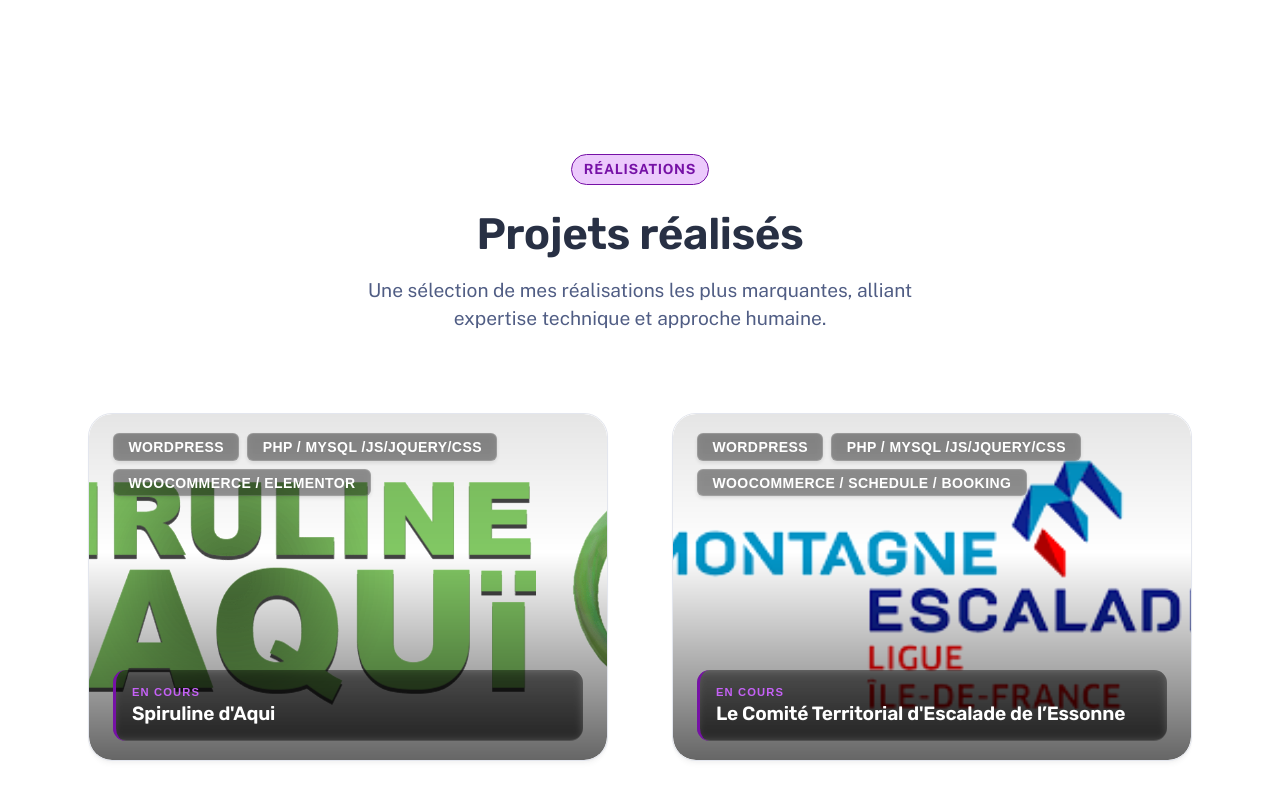
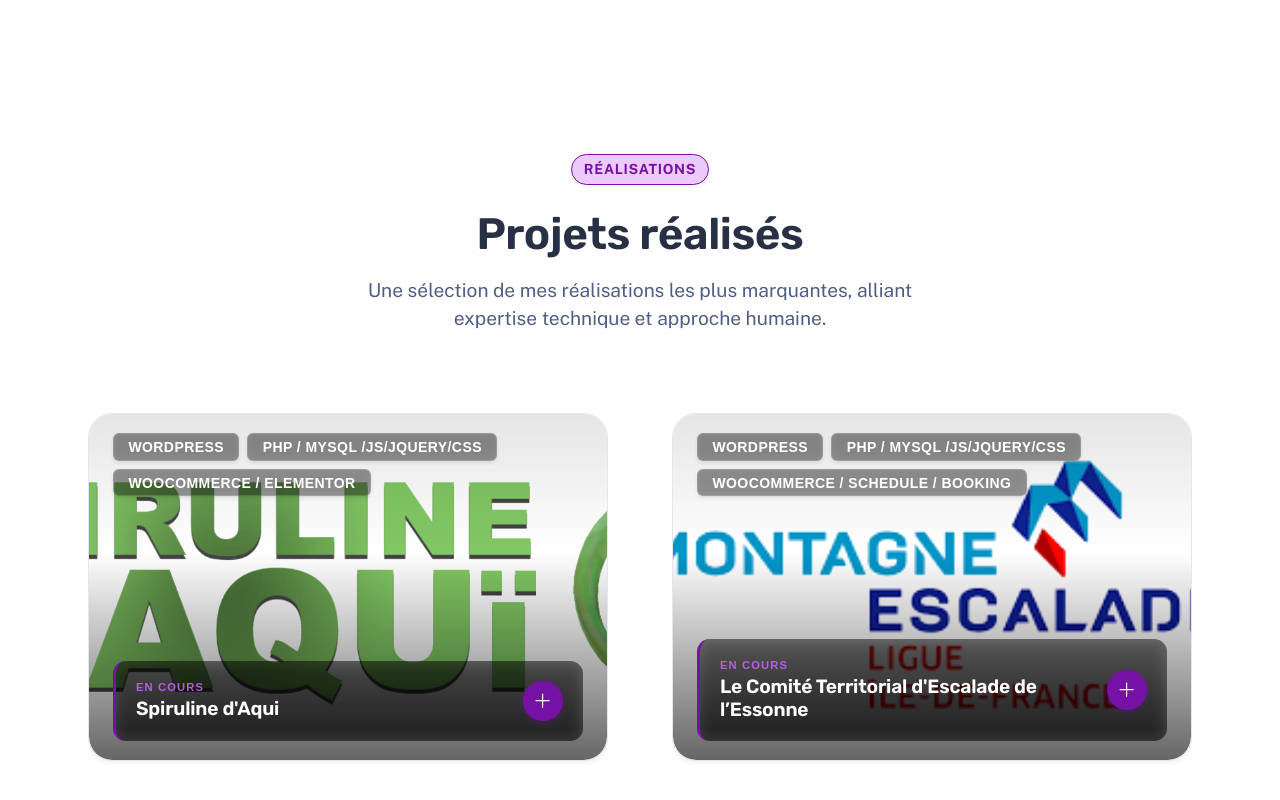
Before and after one commit to MuratFlorent/my-portfolio, an Astro site: page / in a window 1280 px wide. Shown: the part 1990-2790 px from the top of the page. Built offline with nearby package versions, Linux system fonts and the light colour scheme; Astro itself is replaced by a stand-in of ours.

Commit message:
- Refonte des cartes projet pour une aération optimale et une meilleure lisibilité responsive. - Amélioration de la hiérarchie visuelle et ajout d'un indicateur d'action interactif.

```diff
--- a/src/components/IconPaths.ts
+++ b/src/components/IconPaths.ts
@@ -49,4 +49,5 @@
 	'graduation-cap': `<path fill="none" stroke-linecap="round" stroke-linejoin="round" stroke-width="16" d="M224 104v64a8 8 0 0 1-8 8H40a8 8 0 0 1-8-8v-64l96-48ZM32 104l96 48 96-48M128 152v64"/>`,
 	users: `<path fill="none" stroke-linecap="round" stroke-linejoin="round" stroke-width="16" d="M160 80a40 40 0 1 1-40-40 40 40 0 0 1 40 40Zm40 128a56 56 0 0 0-112 0m24-112a32 32 0 1 1-32-32 32 32 0 0 1 32 32Zm24 112a48 48 0 0 0-96 0"/>`,
 	phone: `<path fill="none" stroke-linecap="round" stroke-linejoin="round" stroke-width="16" d="m88 48 32 32-24 24a104.2 104.2 0 0 0 48 48l24-24 32 32-24 24a31.9 31.9 0 0 1-45.2 0L88 141.2A111.9 111.9 0 0 1 42.8 96a31.9 31.9 0 0 1 0-45.2Z"/>`,
+	plus: `<path fill="none" stroke-linecap="round" stroke-linejoin="round" stroke-width="16" d="M40 128h176m-88-88v176"/>`,
 };
--- a/src/components/PortfolioPreview.astro
+++ b/src/components/PortfolioPreview.astro
@@ -1,5 +1,6 @@
 ---
 import type { CollectionEntry } from 'astro:content';
+import Icon from './Icon.astro';
 
 interface Props {
 	project: CollectionEntry<'work'>;
@@ -17,8 +18,6 @@
 		status: data.status === 'in_progress' ? 'En cours' : 'Projet terminé',
 		tags: data.tags,
 		description: data.description,
-		// On pourrait extraire plus de données si le markdown était parsé ici,
-		// mais pour l'instant on se base sur le schema
 	})}
 >
 	<span class="card-image-container">
@@ -30,8 +29,13 @@
 				))}
 			</span>
 			<span class="details">
-				<span class="category">{data.status === 'in_progress' ? 'En cours' : 'Projet terminé'}</span>
-				<h3 class="title">{data.title}</h3>
+				<span class="details-content">
+					<span class="category">{data.status === 'in_progress' ? 'En cours' : 'Projet terminé'}</span>
+					<h3 class="title">{data.title}</h3>
+				</span>
+				<span class="open-icon">
+					<Icon icon="plus" size="1.2rem" />
+				</span>
 			</span>
 		</span>
 	</span>
@@ -131,7 +135,7 @@
 		display: flex;
 		flex-direction: column;
 		justify-content: space-between;
-		padding: 1.25rem;
+		padding: 1rem;
 		background: linear-gradient(
 			to bottom,
 			rgba(0, 0, 0, 0.1) 0%,
@@ -155,11 +159,17 @@
 	}
 
 	.tags-container {
-		display: flex;
+		display: none;
 		flex-wrap: wrap;
 		gap: 0.5rem;
 		transform: translateY(-5px);
 		transition: transform 0.4s ease;
+	}
+
+	@media (min-width: 50em) {
+		.tags-container {
+			display: flex;
+		}
 	}
 
 	.card:hover .tags-container {
@@ -181,34 +191,64 @@
 	}
 
 	.details {
+		display: flex;
+		align-items: center;
+		justify-content: space-between;
+		gap: 1rem;
 		transform: translateY(5px);
 		transition: transform 0.4s ease;
-		background: rgba(0, 0, 0, 0.3);
-		backdrop-filter: blur(4px);
-		padding: 0.75rem;
+		background: rgba(0, 0, 0, 0.4);
+		backdrop-filter: blur(8px);
+		padding: 0.75rem 1rem;
 		border-radius: var(--radius-sm);
 		border-left: 3px solid var(--accent-regular);
 		margin-top: auto;
 	}
 
+	.details-content {
+		flex: 1;
+		display: flex;
+		flex-direction: column;
+		gap: 0.25rem;
+	}
+
+	.open-icon {
+		display: flex;
+		align-items: center;
+		justify-content: center;
+		width: 2.2rem;
+		height: 2.2rem;
+		border-radius: 50%;
+		background: var(--accent-regular);
+		color: white;
+		transition: all 0.3s ease;
+		flex-shrink: 0;
+		box-shadow: 0 2px 8px rgba(var(--accent-regular-rgb), 0.3);
+	}
+
+	.card:hover .open-icon {
+		transform: rotate(90deg) scale(1.1);
+		background: var(--accent-light);
+	}
+
 	.card:hover .details {
 		transform: translateY(0);
-		background: rgba(0, 0, 0, 0.5);
+		background: rgba(0, 0, 0, 0.6);
 		border-left-color: var(--accent-light);
 	}
 
 	.category {
 		display: block;
-		font-size: 0.7rem;
+		font-size: 0.65rem;
 		color: var(--accent-light);
 		font-weight: 700;
 		text-transform: uppercase;
-		letter-spacing: 0.1em;
-		margin-bottom: 0.2rem;
+		letter-spacing: 0.05em;
+		opacity: 0.9;
 	}
 
 	.title {
-		font-size: var(--text-md);
+		font-size: var(--text-sm);
 		color: white;
 		margin: 0;
 		font-family: var(--font-brand), system-ui, sans-serif;
@@ -230,13 +270,24 @@
 			font-size: var(--text-lg);
 		}
 
+		.category {
+			font-size: 0.7rem;
+			letter-spacing: 0.1em;
+		}
+
 		.tag {
 			padding: 0.3rem 0.9rem;
 			font-size: var(--text-sm);
 		}
 
 		.details {
-			padding: 1rem;
+			padding: 1.25rem;
+			gap: 1.5rem;
+		}
+
+		.open-icon {
+			width: 2.5rem;
+			height: 2.5rem;
 		}
 	}
 </style>
--- a/src/styles/global.css
+++ b/src/styles/global.css
@@ -18,6 +18,7 @@
 
 	--accent-light: #c561f6;
 	--accent-regular: #7611a6;
+	--accent-regular-rgb: 118, 17, 166;
 	--accent-dark: #1c0056;
 	--accent-overlay: hsla(280, 89%, 67%, 0.33);
 	--accent-subtle-overlay: var(--accent-overlay);
```
